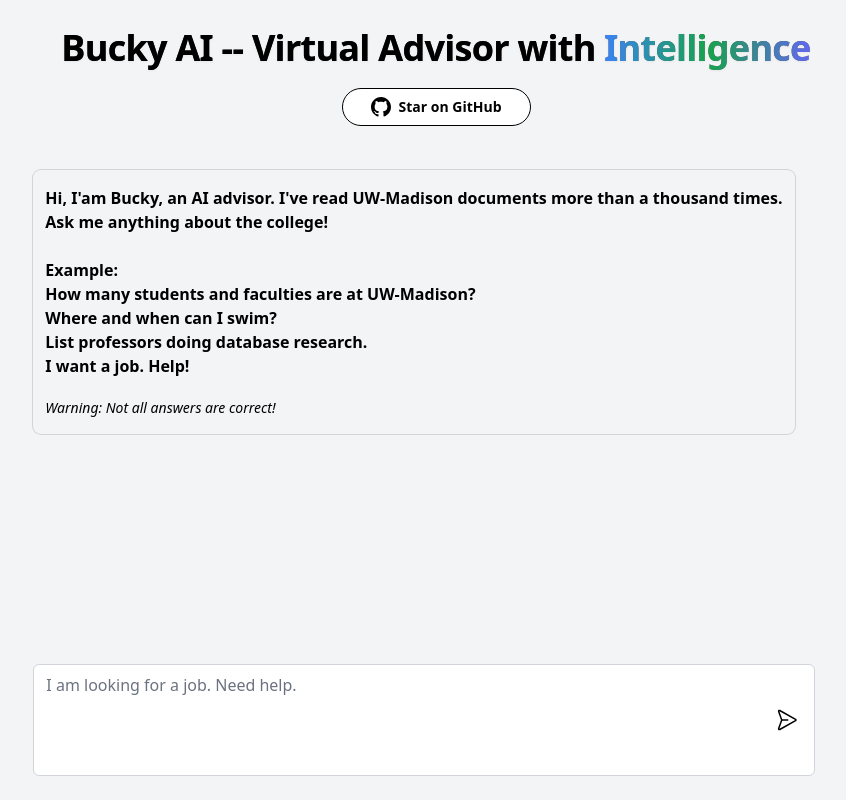
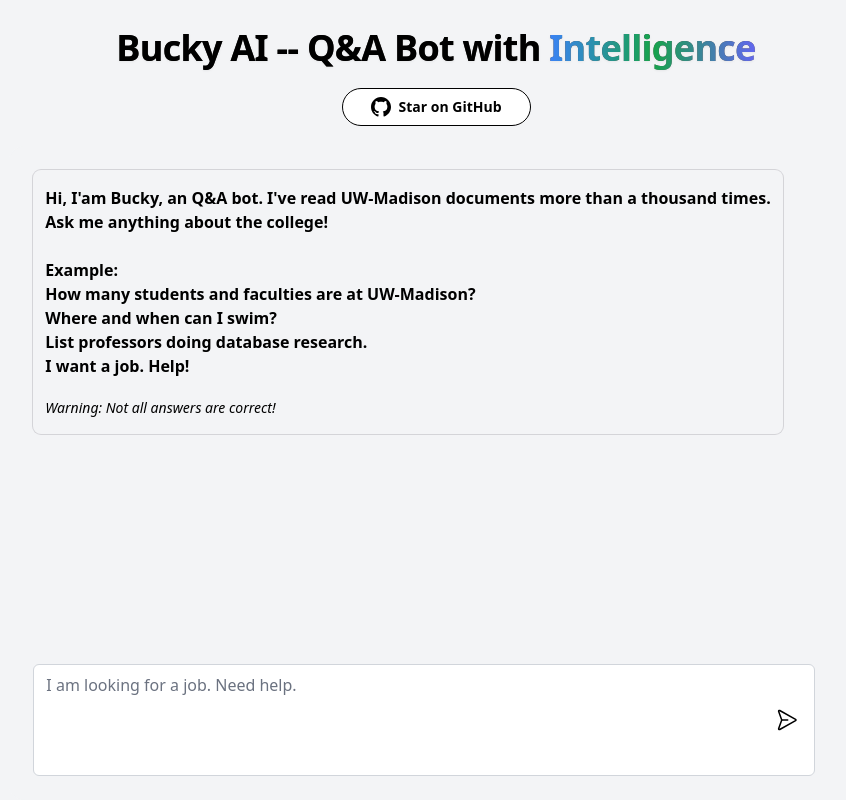
Before and after one commit to odysa/buckyai, a Next.js app: page / in a window 1280 px wide. Shown: the whole page, without its empty margins (204-1050 px from the left). Built offline with nearby package versions, Linux system fonts and the light colour scheme.

Commit message:
refine wording

```diff
--- a/components/Chat.tsx
+++ b/components/Chat.tsx
@@ -9,7 +9,7 @@
   {
     who: "bot",
     message:
-      "Hi, I'am Bucky, an AI advisor. I've read UW-Madison documents more than a thousand times.\nAsk me anything about the college!\n\nExample:\nHow many students and faculties are at UW-Madison?\nWhere and when can I swim?\nList professors doing database research.\nI want a job. Help!",
+      "Hi, I'am Bucky, an Q&A bot. I've read UW-Madison documents more than a thousand times.\nAsk me anything about the college!\n\nExample:\nHow many students and faculties are at UW-Madison?\nWhere and when can I swim?\nList professors doing database research.\nI want a job. Help!",
   },
 ];
 
--- a/components/Intro.tsx
+++ b/components/Intro.tsx
@@ -12,7 +12,7 @@
       >
         <Balancer>
           <span>Bucky AI -- </span>
-          <span>Virtual Advisor with&nbsp;</span>
+          <span>Q&A Bot with&nbsp;</span>
           <span className="bg-co bg-gradient-to-r from-blue-500 via-green-600 to-indigo-500 bg-clip-text text-transparent">
             Intelligence
           </span>
```
